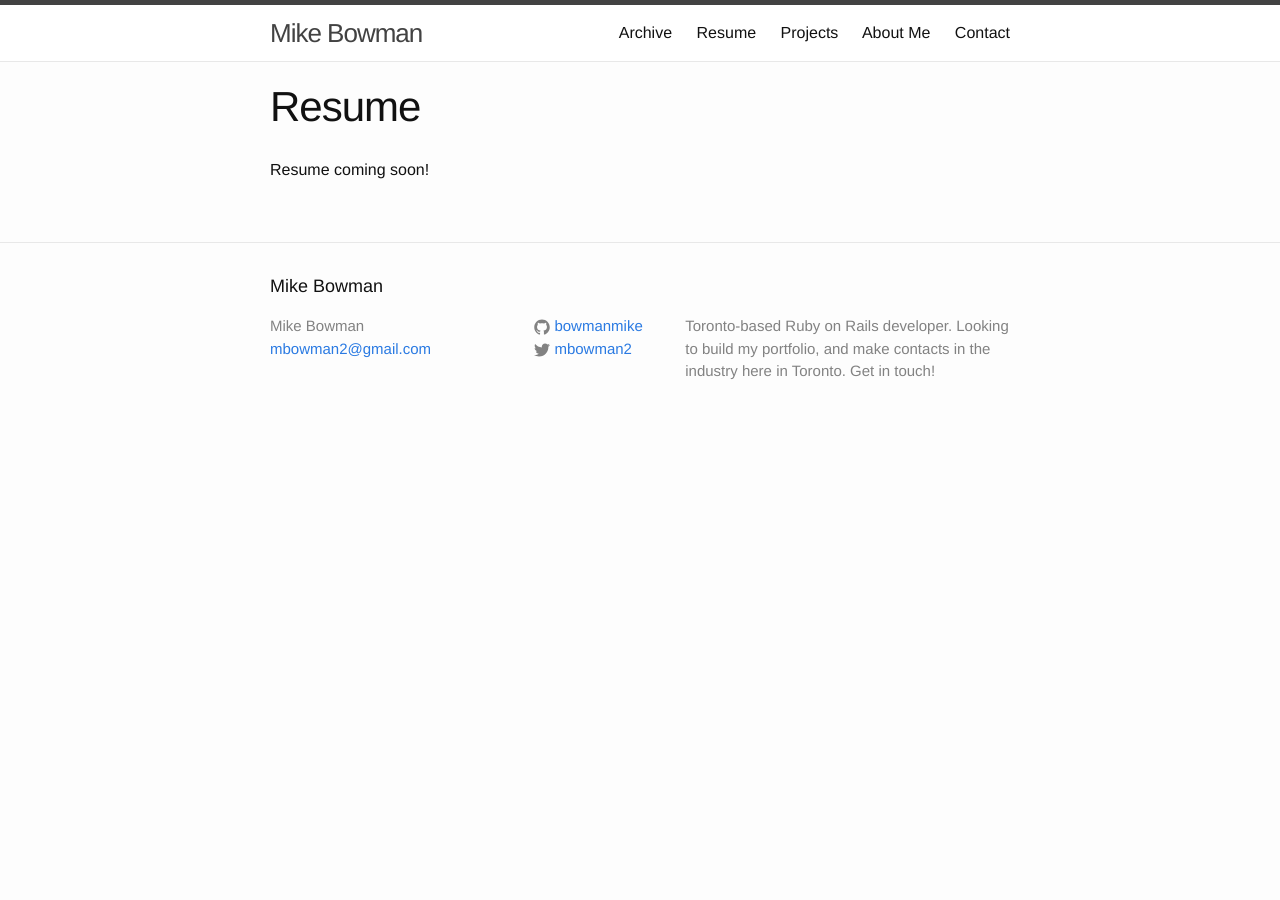
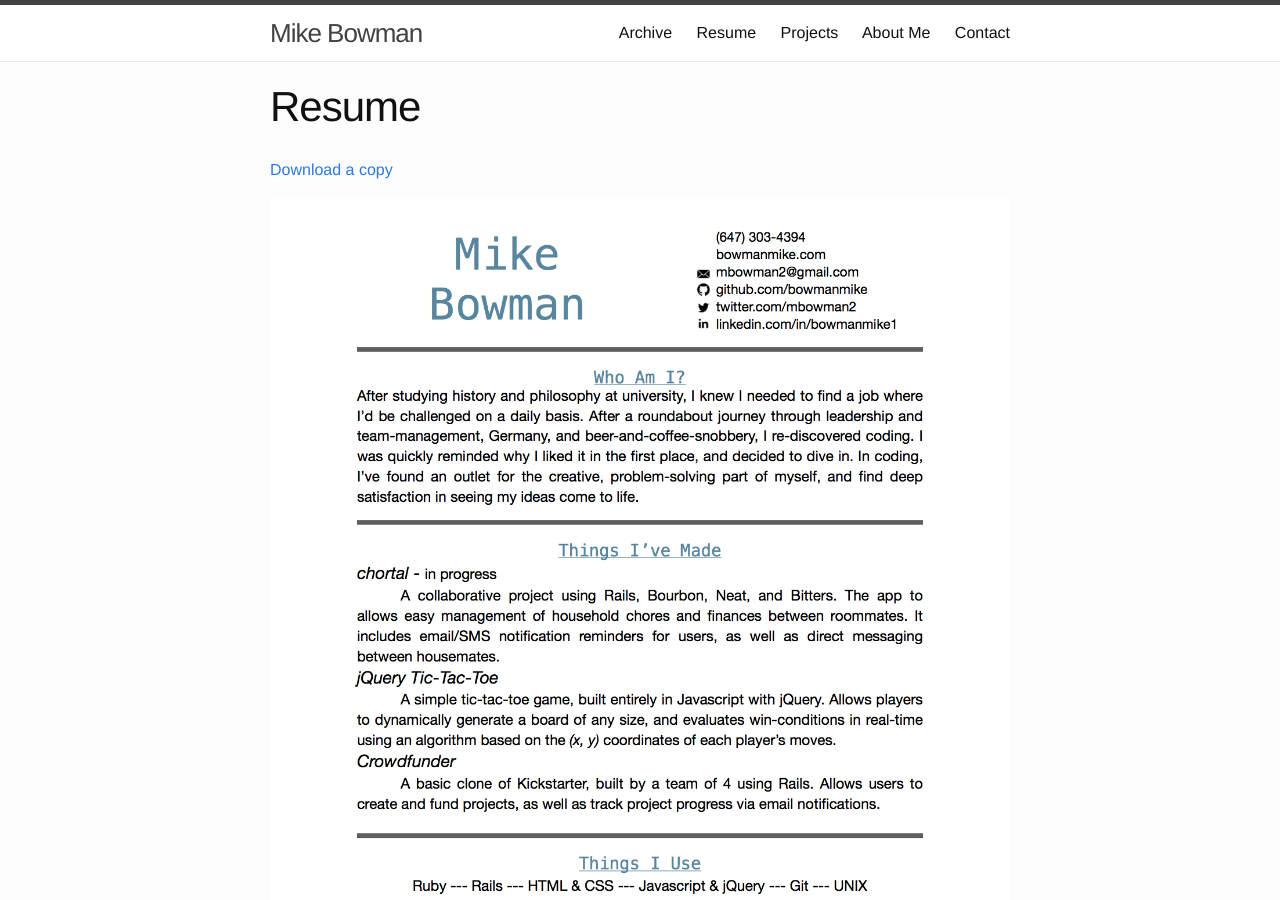
Before and after one commit to bowmanmike/bowmanmike.github.io, a Jekyll site: the page built from 00resume.md, in a window 1280 px wide and 900 px high. Built offline with Jekyll 4.4.1, drawn with Linux system fonts in a browser that asks for light colours.

Commit message:
Add resume pdf and jpg to page

```diff
--- a/00resume.md
+++ b/00resume.md
@@ -4,4 +4,6 @@ title: Resume
 permalink: /resume/
 ---
 
-Resume coming soon!
+[Download a copy]({{site.root}}/downloads/mike-bowman-resume.pdf)
+
+![Mike Bowman's Resume]({{site.root}}/assets/mike-bowman-resume.jpg)
```
Also changed, not shown: assets/mike-bowman-resume.jpg (added), 1 other file.
